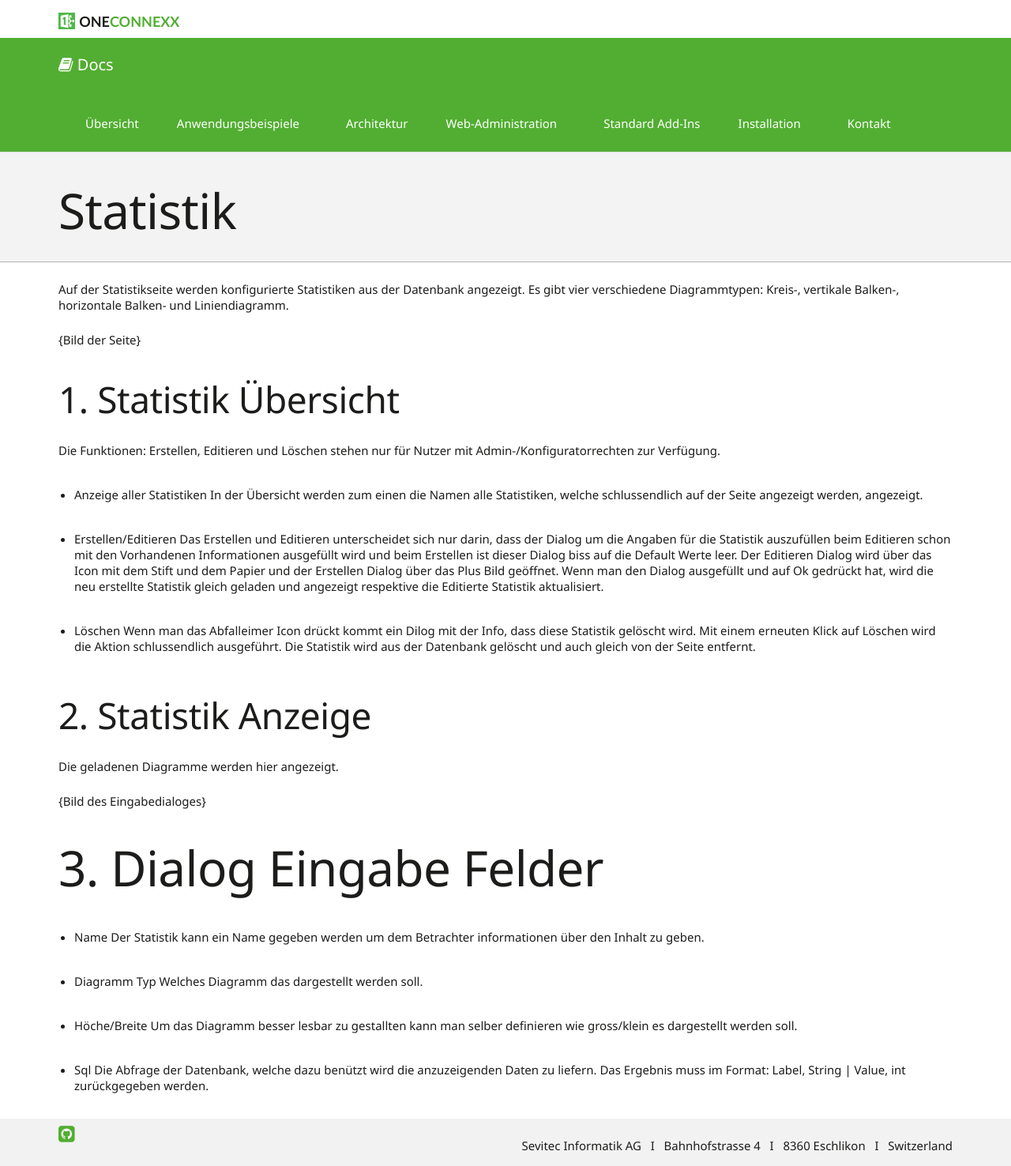
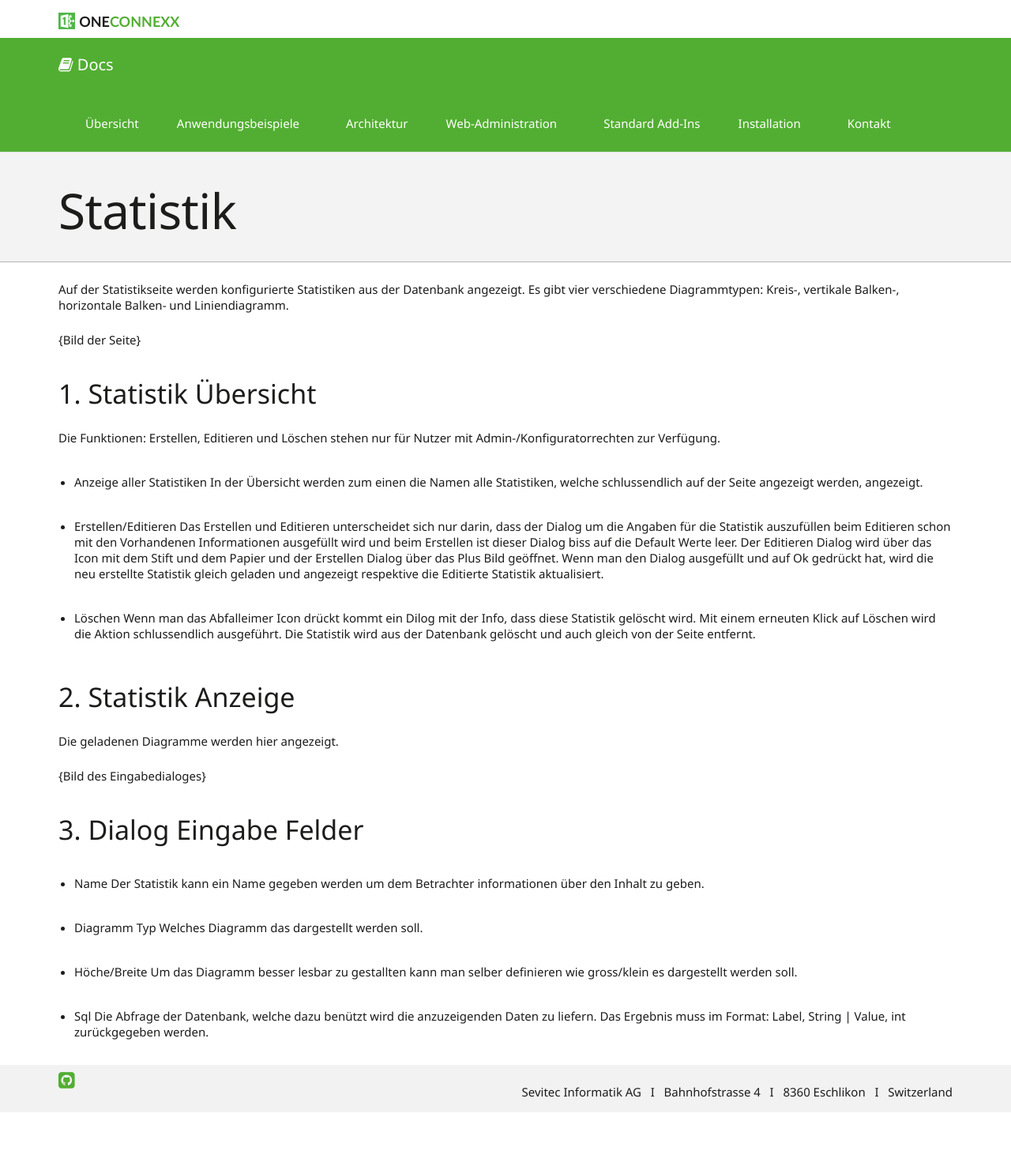
Before and after one commit to primesoft-group/oneconnexx-docs, a Jekyll site: the page built from _pages/webclient/de/statistik.md, in a window 1280 px wide. Shown: the whole page at 79% size. Built offline with Jekyll 4.4.1, drawn with Linux system fonts in a browser that asks for light colours; nearby versions of some CDN libraries; some web fonts are replaced; after the commit the page ends 1408 px from its top, so only the background shows below that.

Commit message:
Layout adjustments

```diff
--- a/_pages/webclient/de/statistik.md
+++ b/_pages/webclient/de/statistik.md
@@ -8,7 +8,7 @@ Auf der Statistikseite werden konfigurierte Statistiken aus der Datenbank angeze
 
 {Bild der Seite}
 
-## 1. Statistik Übersicht
+### 1. Statistik Übersicht
 Die Funktionen: Erstellen, Editieren und Löschen stehen nur für Nutzer mit Admin-/Konfiguratorrechten zur Verfügung.
 
 * Anzeige aller Statistiken
@@ -20,12 +20,12 @@ Die Funktionen: Erstellen, Editieren und Löschen stehen nur für Nutzer mit Adm
 * Löschen
 	Wenn man das Abfalleimer Icon drückt kommt ein Dilog mit der Info, dass diese Statistik gelöscht wird. Mit einem erneuten Klick auf Löschen wird die Aktion schlussendlich ausgeführt. Die Statistik wird aus der Datenbank gelöscht und auch gleich von der Seite entfernt.
 
-## 2. Statistik Anzeige
+### 2. Statistik Anzeige
 Die geladenen Diagramme werden hier angezeigt.
 
 {Bild des Eingabedialoges}
 
-# 3. Dialog Eingabe Felder
+### 3. Dialog Eingabe Felder
 
 * Name
 	Der Statistik kann ein Name gegeben werden um dem Betrachter informationen über den Inhalt zu geben.
```
